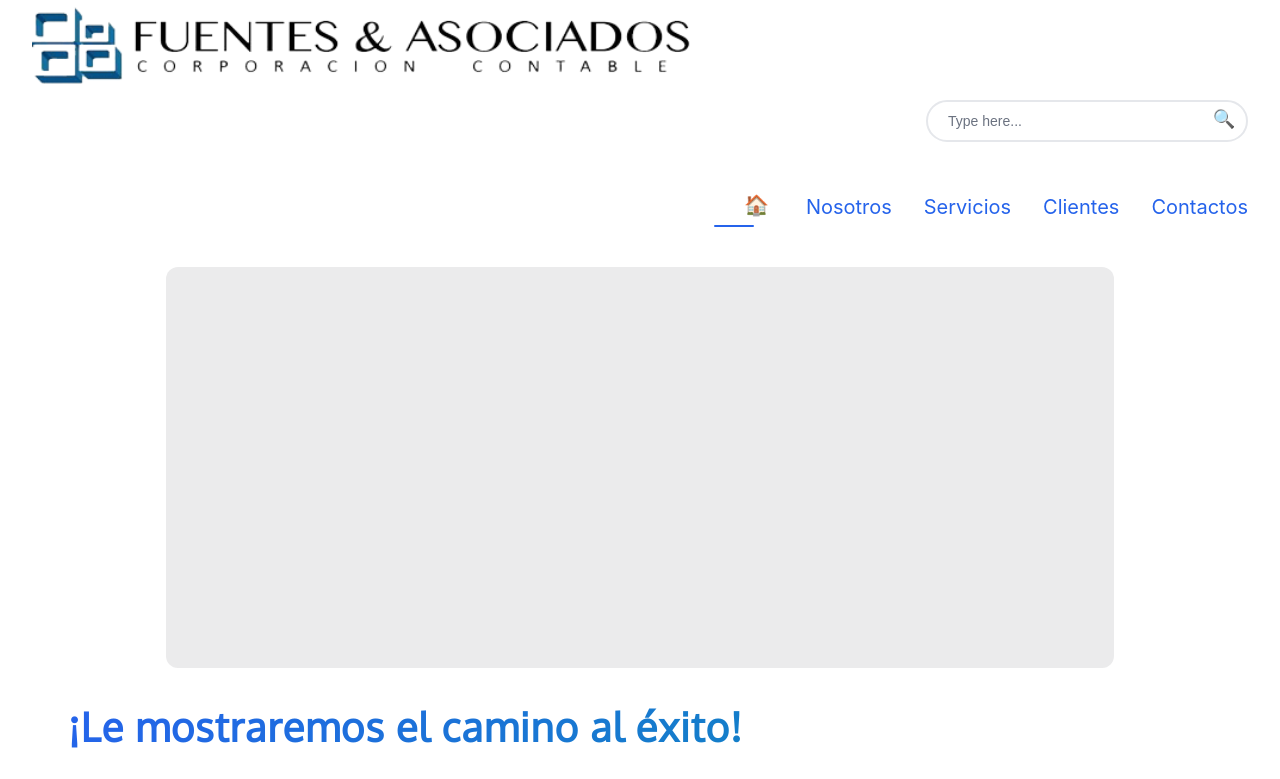
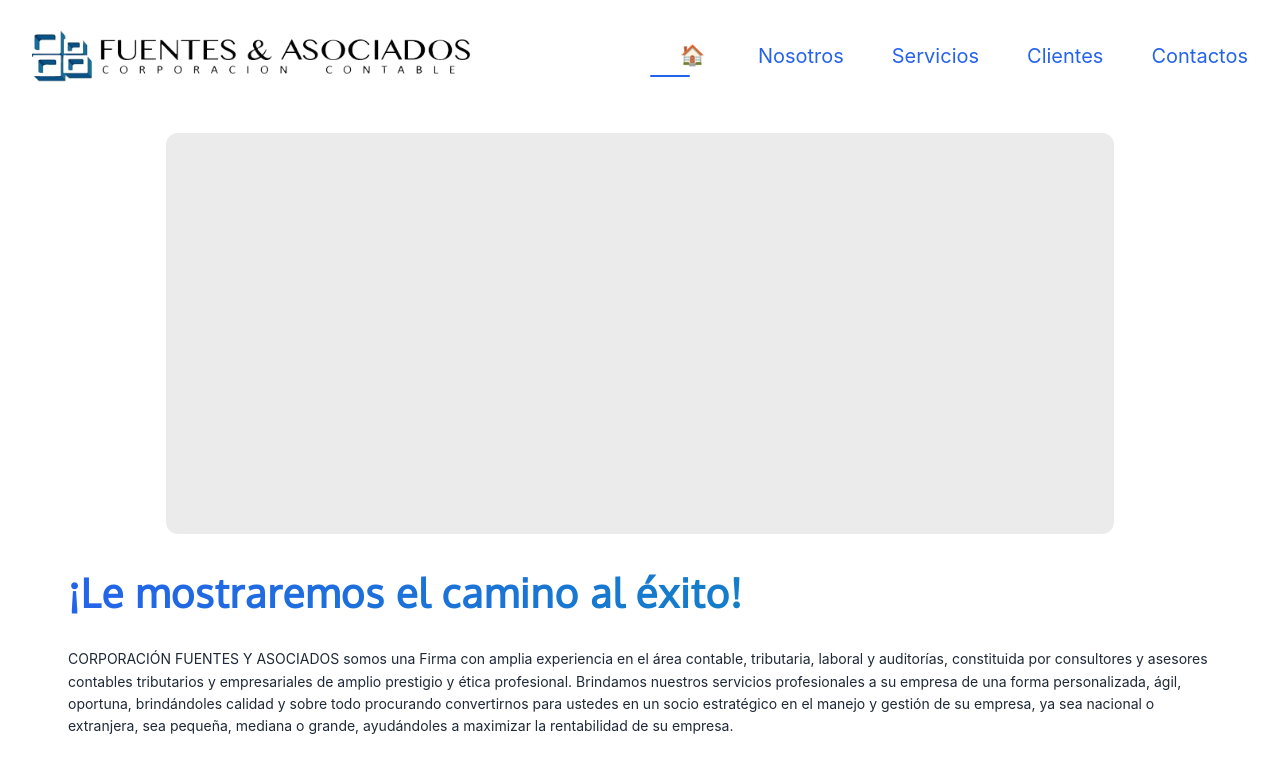
Before and after one commit to mcaceresg1/Pagina_Web_CorporacionFuentes, a plain HTML site: page index.html in a window 1280 px wide. Shown: the top 779 px of the page. Drawn offline with nearby package versions, Linux system fonts and the light colour scheme; a script that the page names is missing; a web font is replaced by a local one.

Commit message:
🎨 Header perfecto: Logo y menú en misma línea, sin búsqueda
✅ Diseño final implementado:
- Logo 50% más grande (450px)
- Menú letra grande (20px)
- Menú sin negrita (font-weight: 400)
- Logo y menú en MISMA LÍNEA (Flexbox)
- Cuadro de búsqueda ELIMINADO
- Gap de 3rem entre items del menú
- Alineación perfecta con align-items: center

📐 Layout final:
┌────────────────────────────────────────┐
│ [LOGO GRANDE]     Inicio Nosotros... │
└────────────────────────────────────────┘

🎯 Resultado:
- Header limpio y moderno
- Logo prominente
- Menú azul sin fondo
- Una sola línea horizontal
- Sin búsqueda

```diff
--- a/css/header-redesign.css
+++ b/css/header-redesign.css
@@ -6,36 +6,39 @@
  * - Menú sin fondo, solo letras azules
  */
 
-/* HEADER - Layout horizontal */
+/* HEADER - Layout horizontal con Flexbox */
 header {
   width: 1250px !important;
   max-width: 95% !important;
   margin: 0 auto !important;
-  padding: 20px 0 !important;
+  padding: 30px 0 !important;
   position: relative !important;
+  display: flex !important;
+  align-items: center !important;
+  justify-content: space-between !important;
 }
 
-/* LOGO - Flotar a la izquierda, 50% más grande */
+/* LOGO - 50% más grande */
 header h1 {
   margin: 0 !important;
   padding: 0 !important;
-  float: left !important;
+  float: none !important;
   display: inline-block !important;
   width: auto !important;
+  flex-shrink: 0 !important;
 }
 
 header h1 img {
   max-width: 450px !important;
   height: auto !important;
-  transform: scale(1.5) !important;
-  transform-origin: left center !important;
+  display: block !important;
 }
 
-/* NAVEGACIÓN - Flotar a la derecha del logo, encima de la búsqueda */
+/* NAVEGACIÓN - A la derecha en la misma línea */
 nav {
-  float: right !important;
+  float: none !important;
   clear: none !important;
-  margin: 25px 0 0 0 !important;
+  margin: 0 !important;
   padding: 0 !important;
   background: transparent !important;
   background-color: transparent !important;
@@ -45,6 +48,7 @@ nav {
   box-shadow: none !important;
   width: auto !important;
   z-index: 100 !important;
+  flex-shrink: 0 !important;
 }
 
 nav > div {
@@ -55,15 +59,16 @@ nav > div {
   border-radius: 0 !important;
 }
 
-/* MENÚ - Sin fondo, horizontal */
+/* MENÚ - Sin fondo, horizontal, letra grande */
 ul.menu {
   margin: 0 !important;
   padding: 0 !important;
   border: none !important;
   display: flex !important;
   align-items: center !important;
-  gap: 2rem !important;
+  gap: 3rem !important;
   float: none !important;
+  list-style: none !important;
 }
 
 ul.menu li {
@@ -136,17 +141,9 @@ ul.menu li.home-page span::before {
   content: '🏠' !important;
 }
 
-/* BUSCADOR - Debajo del menú, a la derecha */
+/* BUSCADOR - OCULTO */
 .form-search {
-  float: right !important;
-  clear: right !important;
-  margin: 80px 0 20px 0 !important;
-  border: 2px solid #e5e7eb !important;
-  background: #ffffff !important;
-  border-radius: 25px !important;
-  padding: 5px 10px !important;
-  transition: all 0.3s ease !important;
-  position: relative !important;
+  display: none !important;
 }
 
 .form-search:focus-within {
```
